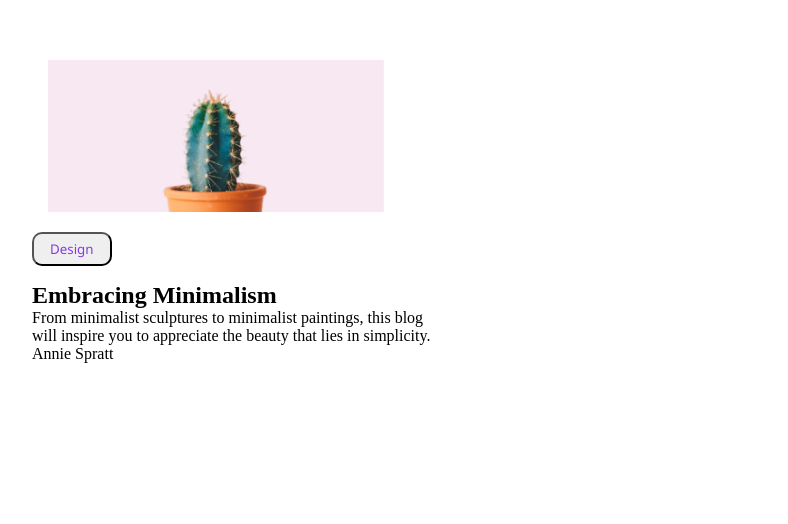
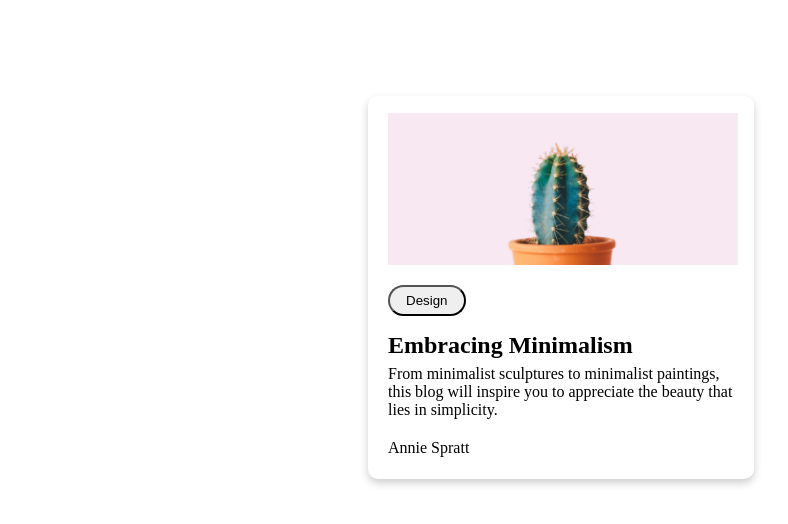
Before and after one commit to Riyaz9399/Minimal-Blog-Card-by-Susie-Stephens, a plain HTML site: page index.html in a window 1280 px wide. Shown: the part 104-628 px from the top of the page, without its empty margins (132-920 px from the left). Drawn offline with Linux system fonts and the light colour scheme.

Commit message:
add css_style

```diff
--- a/index.html
+++ b/index.html
@@ -8,17 +8,20 @@
 </head>
 <body>
     <div id="Outer-div">
-       <div id="inner-upperdiv">
-        <img src="cactus_img.jpg">
-       </div>
-       <div id="inner-lowerdiv">
-       <button id="button">Design</button>
-       <h2>Embracing Minimalism</h2>
-       <p>From minimalist sculptures to minimalist paintings, this blog will inspire you to appreciate the beauty that lies in simplicity.</p>
-       <blockquote>Annie Spratt
+        <div id = inner-div>
+        <!--  add image -->
+            <img src="cactus_img.jpg">
+            <!-- add button -->
+            <button >Design</button>
+            <!-- add heading -->
+            <h2>Embracing Minimalism</h2>
+            <!-- add paragraph -->
+                <p>From minimalist sculptures to minimalist paintings, this blog will inspire you to appreciate the beauty that lies in simplicity.</p>
+             <!--add blockquote  -->
+                <blockquote>Annie Spratt
+                </blockquote>
 
-       </blockquote>
-        </div>
+
     </div>
 </body>
 </html>
--- a/style.css
+++ b/style.css
@@ -1,30 +1,32 @@
 *{
     padding: 0;
-    margin: 0;
+    margin:0;
+}
+#Outer-div{
+    margin: 200px 500px 200px 500px;
+    border-radius: 10px;
+    box-shadow:0 4px 8px 0 rgba(0, 0, 0, 0.2) ;
+    height:350px;
+    width: 350px;
+    padding: 17px 16px 16px 20px;
+
+}
+img{
+    height:152px;
+    width:350px;
 }
 
-#Outer-div{
-    margin:164px;
-    height:200px;
-    width: 400px;
+button{
+border-radius: 50px;
+padding : 6px 16px 6px 16px;
+margin:16px 0px 16px 0px;
+color: ;
+background-color: ;
+}
 
+h2{
 
 }
-#inner-upperdiv{
- margin: 16px;
+p{
+    margin:6px 0px 20px 0px;
 }
-
-img{
-   height: 152px;
-   width: 336px;;
-}
-#button{
-    font-family: 'Segoe UI', Tahoma, Geneva, Verdana, sans-serif;
-    border-radius: 10px;
-    padding-top: 6px;
-    padding-bottom:6px ;
-    padding-left: 16px;
-    padding-right: 16px;
-    color: #883AE1;
-    margin-bottom: 16px;
-}
```
